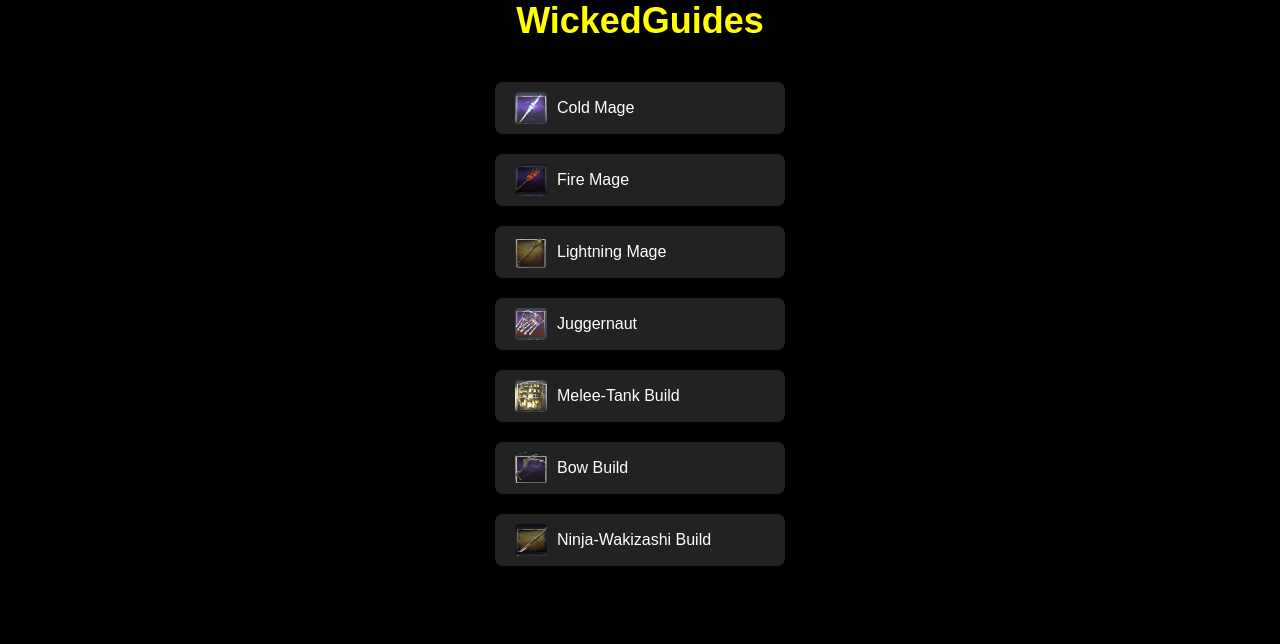
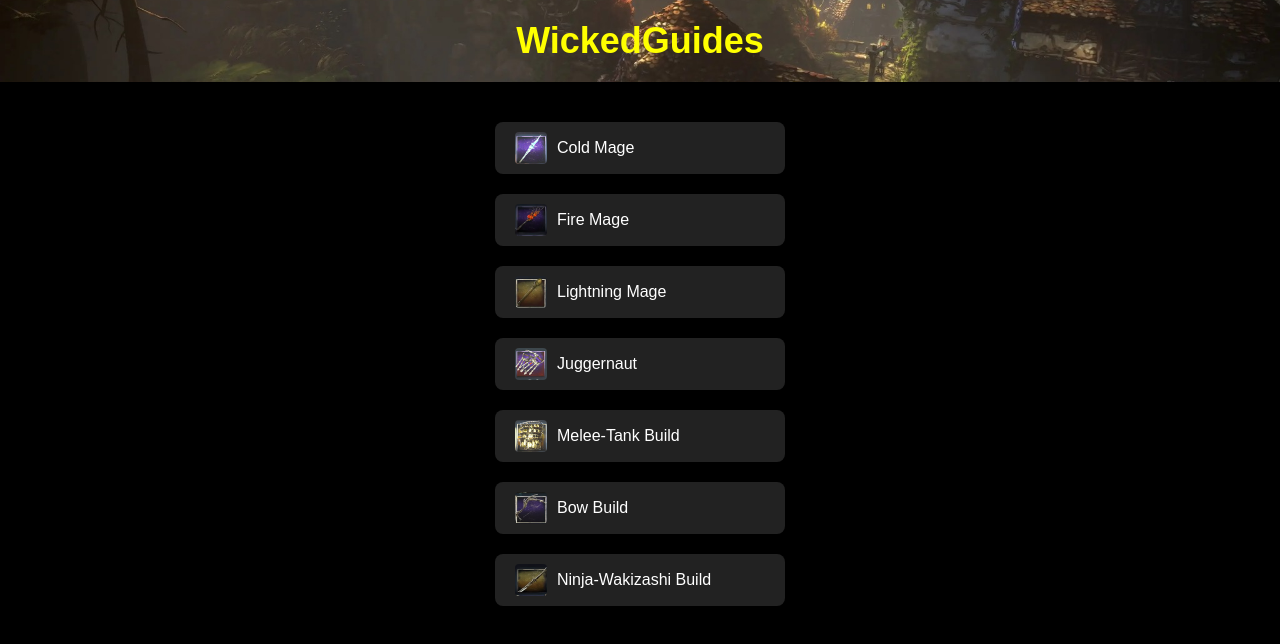
Before and after one commit to NoRestFortheWickedBuilds/nrftw-builds, a Next.js app: page / in a window 1280 px wide. Shown: the top 644 px of the page. Built offline with nearby package versions, Linux system fonts and the light colour scheme.

Commit message:
Wrap title in header div for background styling

```diff
--- a/pages/index.js
+++ b/pages/index.js
@@ -3,7 +3,9 @@ import React from 'react';
 
 const Home = () => (
   <div className="landing-page">
-    <h1>WickedGuides</h1>
+    <div className="header">
+      <h1>WickedGuides</h1>
+    </div>
     <nav>
       <a href="/builds/coldmage"><img src="/icons/coldmage-icon.png" alt="Cold Mage" className="icon" /> Cold Mage</a>
       <a href="/builds/firemage"><img src="/icons/firemage-icon.png" alt="Fire Mage" className="icon" /> Fire Mage</a>
```
